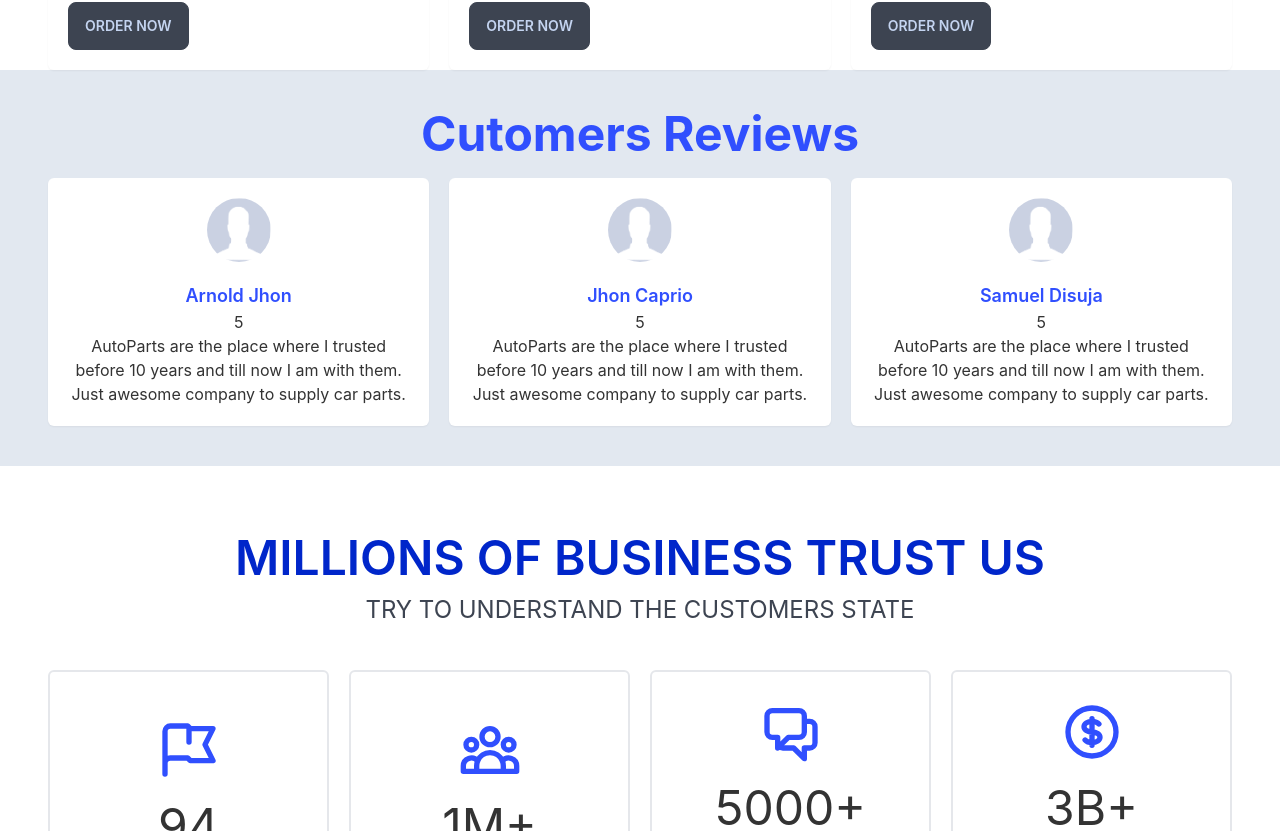
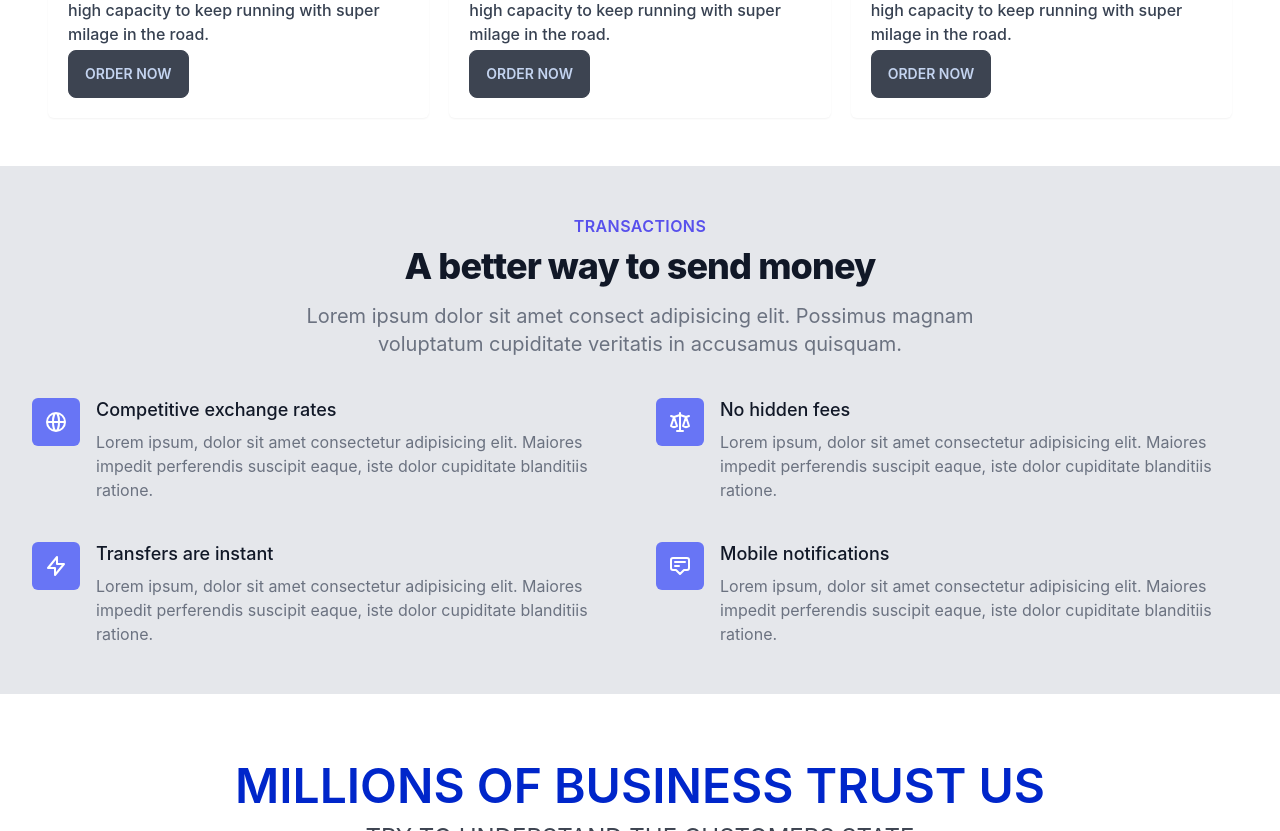
Before and after one commit to snislam/autoparts, a React (Create React App) app: page / in a window 1280 px wide. Shown: the part 1709-2540 px from the top of the page. Built offline with nearby package versions, Linux system fonts and the light colour scheme; no server answers.

Commit message:
homepage done

```diff
--- a/package.json
+++ b/package.json
@@ -11,6 +11,8 @@
     "axios": "^0.27.2",
     "daisyui": "^2.15.0",
     "firebase": "^9.8.1",
+    "flowbite": "^1.4.7",
+    "flowbite-react": "^0.0.25",
     "react": "^18.1.0",
     "react-dom": "^18.1.0",
     "react-firebase-hooks": "^5.0.3",
--- a/src/App.js
+++ b/src/App.js
@@ -1,11 +1,14 @@
 import { Route, Routes } from 'react-router-dom';
 import './App.css';
+import Dashboard from './Components/Pages/Dashboard/Dashboard';
 import Home from './Components/Pages/Home/Home';
 import Login from './Components/Pages/Login/Login';
 import Register from './Components/Pages/Login/Register';
 import ResetPassword from './Components/Pages/Login/ResetPassword';
 import Footer from './Components/Shared/Footer';
 import Header from './Components/Shared/Header';
+import NotFound from './Components/Shared/NotFound';
+import RequireAuth from './Components/Shared/RequireAuth';
 
 function App() {
   return (
@@ -13,9 +16,11 @@ function App() {
       <Header />
       <Routes>
         <Route path='/' element={<Home />} />
+        <Route path='/dashboard' element={<RequireAuth><Dashboard /></RequireAuth>} />
         <Route path='/login' element={<Login />} />
         <Route path='/register' element={<Register />} />
         <Route path='/resetpassword' element={<ResetPassword />} />
+        <Route path='*' element={<NotFound />} />
       </Routes>
       <Footer />
     </div>
--- /dev/null
+++ b/src/Components/Pages/Dashboard/Dashboard.js
@@ -0,0 +1,27 @@
+import React from 'react';
+import { Link } from 'react-router-dom';
+
+const Dashboard = () => {
+    return (
+        <div>
+            <div className="drawer drawer-mobile">
+                <input id="my-drawer-2" type="checkbox" className="drawer-toggle" />
+                <div className="bg-blue-300 drawer-content flex flex-col items-center justify-center">
+                    {/* <!-- Page content here --> */}
+                    <label for="my-drawer-2" className="btn btn-primary drawer-button lg:hidden">Open drawer</label>
+
+                </div>
+                <div className="drawer-side">
+                    <label for="my-drawer-2" className="drawer-overlay"></label>
+                    <ul className="menu p-4 overflow-y-auto w-80 bg-base-100 text-base-content">
+                        {/* <!-- Sidebar content here --> */}
+                        <li><Link to='/'>Sidebar Item 1</Link></li>
+                        <li><Link to='/'>Sidebar Item 2</Link></li>
+                    </ul>
+                </div>
+            </div>
+        </div >
+    );
+};
+
+export default Dashboard;
--- /dev/null
+++ b/src/Components/Pages/Home/CallToAction.js
@@ -0,0 +1,27 @@
+import React from 'react';
+import { Link } from 'react-router-dom';
+
+const CallToAction = () => {
+    return (
+        <div>
+            <div className="bg-primary py-10 text-white">
+                <div className="max-w-6xl mx-auto py-12 px-5 sm:px-20 lg:py-16 lg:px-20 lg:flex lg:items-center lg:justify-between">
+                    <h2 className="text-3xl font-extrabold tracking-tight text-gray-900 sm:text-4xl">
+                        <span className="block">Ready to dive in?</span>
+                        <span className="block text-indigo-300">Start your free trial today.</span>
+                    </h2>
+                    <div className="mt-8 flex lg:mt-0 lg:flex-shrink-0">
+                        <div className="inline-flex rounded-md shadow">
+                            <Link className='btn btn-secondary' to='/'>Get Started</Link>
+                        </div>
+                        <div className="ml-3 inline-flex rounded-md shadow">
+                            <Link className='btn btn-neutral' to='/'>Learn More</Link>
+                        </div>
+                    </div>
+                </div>
+            </div>
+        </div>
+    );
+};
+
+export default CallToAction;
--- /dev/null
+++ b/src/Components/Pages/Home/Featured.js
@@ -0,0 +1,66 @@
+import React from 'react'
+import { AnnotationIcon, GlobeAltIcon, LightningBoltIcon, ScaleIcon } from '@heroicons/react/outline'
+
+const features = [
+    {
+        name: 'Competitive exchange rates',
+        description:
+            'Lorem ipsum, dolor sit amet consectetur adipisicing elit. Maiores impedit perferendis suscipit eaque, iste dolor cupiditate blanditiis ratione.',
+        icon: GlobeAltIcon,
+    },
+    {
+        name: 'No hidden fees',
+        description:
+            'Lorem ipsum, dolor sit amet consectetur adipisicing elit. Maiores impedit perferendis suscipit eaque, iste dolor cupiditate blanditiis ratione.',
+        icon: ScaleIcon,
+    },
+    {
+        name: 'Transfers are instant',
+        description:
+            'Lorem ipsum, dolor sit amet consectetur adipisicing elit. Maiores impedit perferendis suscipit eaque, iste dolor cupiditate blanditiis ratione.',
+        icon: LightningBoltIcon,
+    },
+    {
+        name: 'Mobile notifications',
+        description:
+            'Lorem ipsum, dolor sit amet consectetur adipisicing elit. Maiores impedit perferendis suscipit eaque, iste dolor cupiditate blanditiis ratione.',
+        icon: AnnotationIcon,
+    },
+]
+
+const Featured = () => {
+    return (
+        <div className="py-12 bg-gray-200">
+            <div className="max-w-7xl mx-auto px-4 sm:px-6 lg:px-8">
+                <div className="lg:text-center">
+                    <h2 className="text-base text-indigo-600 font-semibold tracking-wide uppercase">Transactions</h2>
+                    <p className="mt-2 text-3xl leading-8 font-extrabold tracking-tight text-gray-900 sm:text-4xl">
+                        A better way to send money
+                    </p>
+                    <p className="mt-4 max-w-2xl text-xl text-gray-500 lg:mx-auto">
+                        Lorem ipsum dolor sit amet consect adipisicing elit. Possimus magnam voluptatum cupiditate veritatis in
+                        accusamus quisquam.
+                    </p>
+                </div>
+
+                <div className="mt-10">
+                    <dl className="space-y-10 md:space-y-0 md:grid md:grid-cols-2 md:gap-x-8 md:gap-y-10">
+                        {features.map((feature) => (
+                            <div key={feature.name} className="relative">
+                                <dt>
+                                    <div className="absolute flex items-center justify-center h-12 w-12 rounded-md bg-indigo-500 text-white">
+                                        <feature.icon className="h-6 w-6" aria-hidden="true" />
+                                    </div>
+                                    <p className="ml-16 text-lg leading-6 font-medium text-gray-900">{feature.name}</p>
+                                </dt>
+                                <dd className="mt-2 ml-16 text-base text-gray-500">{feature.description}</dd>
+                            </div>
+                        ))}
+                    </dl>
+                </div>
+            </div>
+        </div>
+    )
+}
+
+export default Featured;
--- a/src/Components/Pages/Home/Home.js
+++ b/src/Components/Pages/Home/Home.js
@@ -1,5 +1,7 @@
 import React from 'react';
 import BusinessSummary from './BusinessSummary';
+import CallToAction from './CallToAction';
+import Featured from './Featured';
 import HeroBanner from './HeroBanner';
 import ProductHome from './ProductHome';
 import ReviewsHome from './ReviewsHome';
@@ -9,8 +11,10 @@ const Home = () => {
         <div>
             <HeroBanner />
             <ProductHome />
+            <Featured />
+            <BusinessSummary />
             <ReviewsHome />
-            <BusinessSummary />
+            <CallToAction />
         </div>
     );
 };
--- a/src/Components/Pages/Home/ProductHome.js
+++ b/src/Components/Pages/Home/ProductHome.js
@@ -1,5 +1,6 @@
 import React from 'react';
 import { useQuery } from 'react-query';
+import Loading from '../../Shared/Loading';
 import SingleProductCard from './SingleProductCard';
 
 const ProductHome = () => {
@@ -7,13 +8,13 @@ const ProductHome = () => {
     let productsArr;
 
     if (isLoading) {
-        return <p>Loading....</p>
+        return <Loading />
     }
 
     products.length > 6 ? productsArr = products.slice(0, 6) : productsArr = products;
 
     return (
-        <div className='px-12'>
+        <div className='px-12 py-12'>
             <h2 className='text-5xl text-secondary text-center font-bold py-12'>Our Products</h2>
             <div className='grid grid-cols-1 sm:grid-cols-2 md:grid-cols-3 gap-5'>
                 {
--- a/src/Components/Shared/Header.js
+++ b/src/Components/Shared/Header.js
@@ -8,10 +8,12 @@ const Header = () => {
     const [user] = useAuthState(auth)
     const menu = <>
         <li><Link to='/'>Home</Link> </li>
-        <li><Link to='/test'>test</Link> </li>
         {
             user ?
-                <li><button onClick={() => signOut(auth)}>Sign Out</button></li>
+                <>
+                    <li><Link to='/dashboard'>Dashboard</Link> </li>
+                    <li><button onClick={() => signOut(auth)}>Sign Out</button></li>
+                </>
                 :
                 <li><Link to='/login'>Login</Link> </li>
         }
--- /dev/null
+++ b/src/Components/Shared/NotFound.js
@@ -0,0 +1,18 @@
+import React from 'react';
+import img from '../../images/automobile.jpg'
+
+const NotFound = () => {
+    return (
+        <div className='grid grid-cols-1 sm:grid-cols-2 justify-between items-center rounded-md shadow-lg my-10 w-100 sm:w-1/2 mx-auto px-12 sm:px-8 py-10'>
+            <div className=''>
+                <h1 className='text-5xl font-bold text-warning'>Opps! Not Found.</h1>
+                <h1 className='text-lg font-semibold text-neutral'>404 - we don't find anything in this link.</h1>
+            </div>
+            <div className=''>
+                <img src={img} alt="" />
+            </div>
+        </div>
+    );
+};
+
+export default NotFound;
--- a/tailwind.config.js
+++ b/tailwind.config.js
@@ -31,5 +31,5 @@ module.exports = {
       },
     ],
   },
-  plugins: [require("daisyui")],
+  plugins: [require("daisyui"), require('flowbite/plugin')],
 }
```
Also changed, not shown: src/images/automobile.jpg, 1 other file (tests, documents, lock files or other folders).
